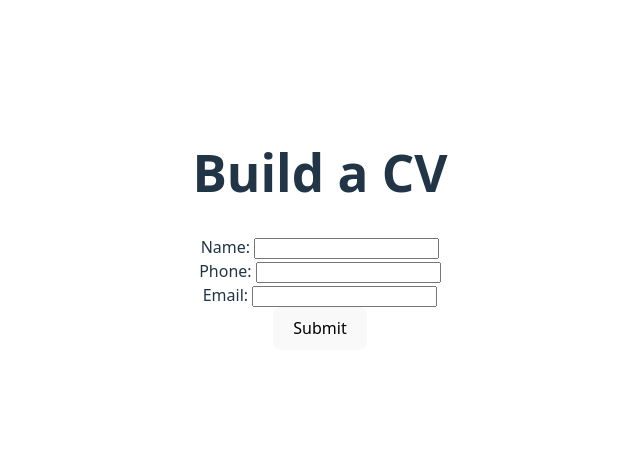
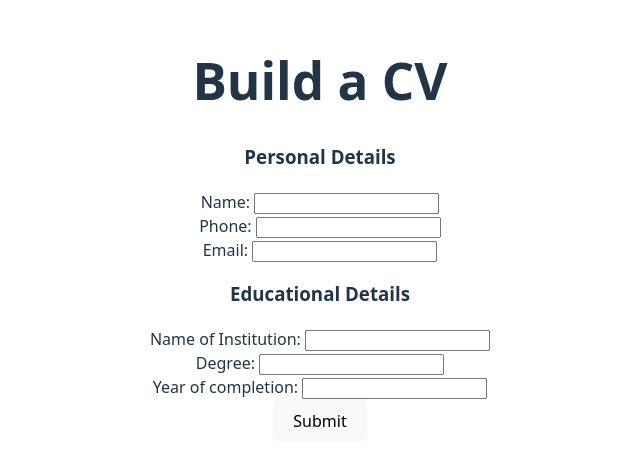
Before and after one commit to jbassoRMIT/Odin-Project-ReactCV, a React (Vite) app in the folder reactCV/: page / in a window 1280 px wide. Shown: the part 170-636 px from the top of the page, without its empty margins (320-960 px from the left). Built offline with nearby package versions, Linux system fonts and the light colour scheme.

Commit message:
Section added for educational experience

```diff
--- a/reactCV/src/App.jsx
+++ b/reactCV/src/App.jsx
@@ -3,30 +3,43 @@ import reactLogo from './assets/react.svg'
 import viteLogo from '/vite.svg'
 import './App.css'
 import Form from './Form'
+import Education from './Education'
 
 function App() {
-  const [personalDetails,setPersonalDetails]=useState({
+  const [inputs,setInputs]=useState({
     name:"",
     phone:"",
-    email:""
+    email:"",
+    schoolName:"",
+    degree:"",
+    yearCompleted:""
 })
+
+const handleChange=function(e){
+  const name=e.target.name;
+  const value=e.target.value;
+  setInputs(values => ({...values, [name]: value}))
+}
 
 const handleSubmit=function(e){
     e.preventDefault();
     console.log("form submitted");
-    console.log(personalDetails.name);
-}
-
-const handleChange=function(e){
-    const name = e.target.name;
-    const value = e.target.value;
-    setPersonalDetails(values => ({...values, [name]: value}))
+    console.log(inputs);
 }
 
   return (
     <>
       <h1>Build a CV</h1>
-      <Form personalName={personalDetails.name} personalPhone={personalDetails.phone} personalEmail={personalDetails.email} personalChange={handleChange} submitFunction={handleSubmit}/>
+      <Form
+        personalName={inputs.name}
+        personalPhone={inputs.phone}
+        personalEmail={inputs.email}
+        schoolName={inputs.schoolName}
+        degreeName={inputs.degree}
+        yearCompleted={inputs.yearCompleted}
+        changeFunction={handleChange}
+        submitFunction={handleSubmit}
+      />
     </>
   )
 }
--- /dev/null
+++ b/reactCV/src/Education.jsx
@@ -0,0 +1,16 @@
+//get user to input educational experience
+import { useState } from "react"
+
+export default function Education({schoolName,degreeName,yearCompleted,changeFunction}){
+    return(
+        <section>
+            <h3>Educational Details</h3>
+            <label htmlFor="schoolName">Name of Institution: </label>
+            <input id="schoolName" name="schoolName" type="text" value={schoolName} onChange={changeFunction}/><br/>
+            <label htmlFor="degree">Degree: </label>
+            <input id="degree" name="degree" type="text" value={degreeName} onChange={changeFunction}/><br/>
+            <label htmlFor="yearCompleted">Year of completion: </label>
+            <input id="yearCompleted" name="yearCompleted" type="number"  value={yearCompleted} onChange={changeFunction}/><br/>
+        </section>
+    )
+}
--- a/reactCV/src/Form.jsx
+++ b/reactCV/src/Form.jsx
@@ -1,13 +1,24 @@
 import PersonalDetails from "./PersonalDetails"
+import Education from "./Education";
 import { useState } from "react";
 
-export default function Form({personalName,personalPhone,personalEmail,personalChange,submitFunction}){
+export default function Form({
+    personalName,
+    personalPhone,
+    personalEmail,
+    schoolName,
+    degreeName,
+    yearCompleted,
+    changeFunction,
+    submitFunction
+}){
 
 
     return(
         <>
             <form onSubmit={submitFunction}>
-                <PersonalDetails name={personalName} phone={personalPhone} email={personalEmail} changeFunction={personalChange}/>
+                <PersonalDetails name={personalName} phone={personalPhone} email={personalEmail} changeFunction={changeFunction}/>
+                <Education schoolName={schoolName} degreeName={degreeName} yearCompleted={yearCompleted} changeFunction={changeFunction}/>
                 <button type="submit">Submit</button>
             </form>
         </>
--- a/reactCV/src/PersonalDetails.jsx
+++ b/reactCV/src/PersonalDetails.jsx
@@ -7,12 +7,15 @@ export default function PersonalDetails({name,phone,email,changeFunction}){
 
     return(
         <div>
+            <section>
+                <h3>Personal Details</h3>
                 <label htmlFor="name">Name: </label>
                 <input id="name" name="name" type="text" value={name} onChange={changeFunction}/><br/>
                 <label htmlFor="phone">Phone: </label>
                 <input id="phone" name="phone" type="text" value={phone} onChange={changeFunction}/><br/>
                 <label htmlFor="email">Email: </label>
                 <input id="email" name="email" type="email" value={email} onChange={changeFunction}/><br/>
+            </section>
         </div>
     )
 }
```
Lines whose indentation alone changed are shown as unchanged.
